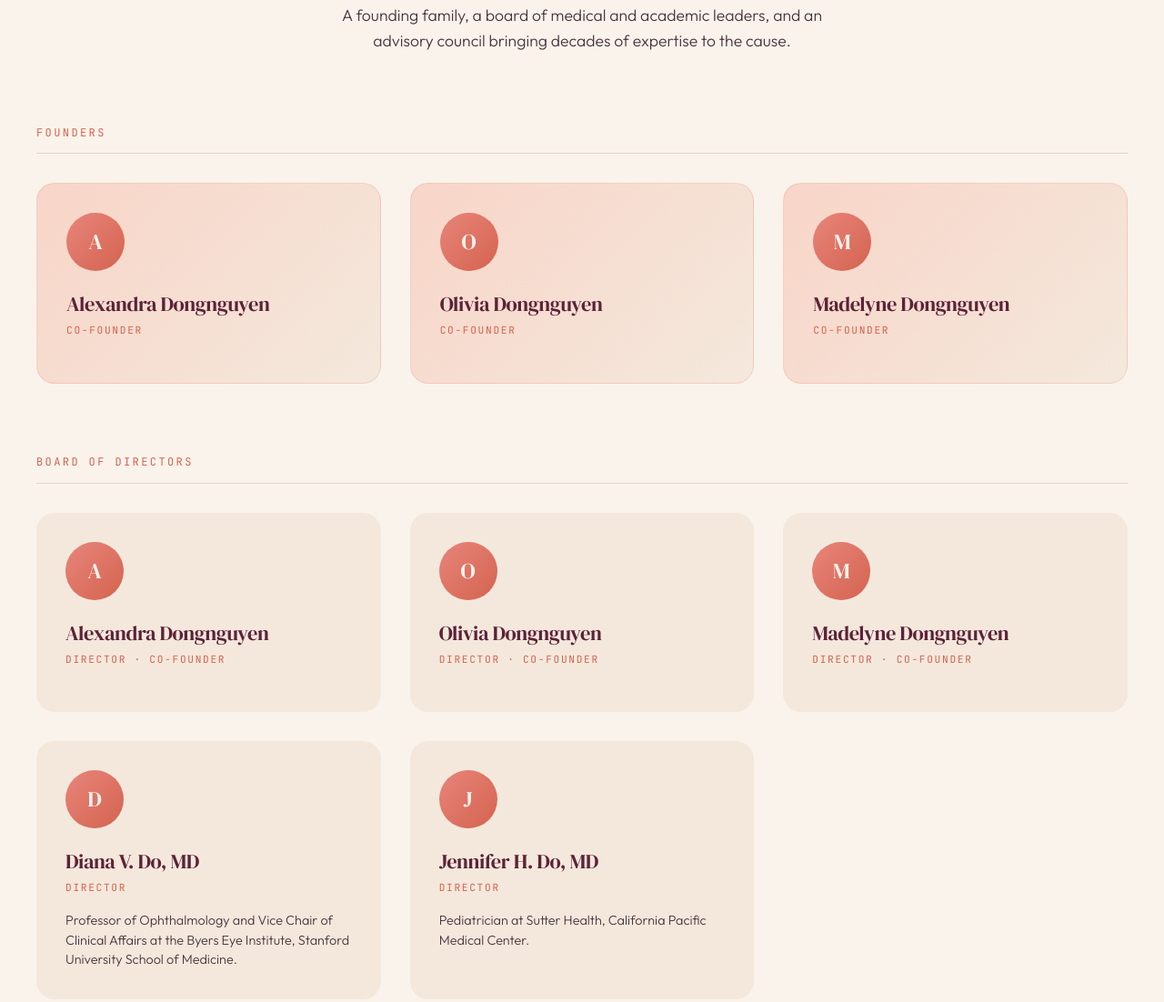
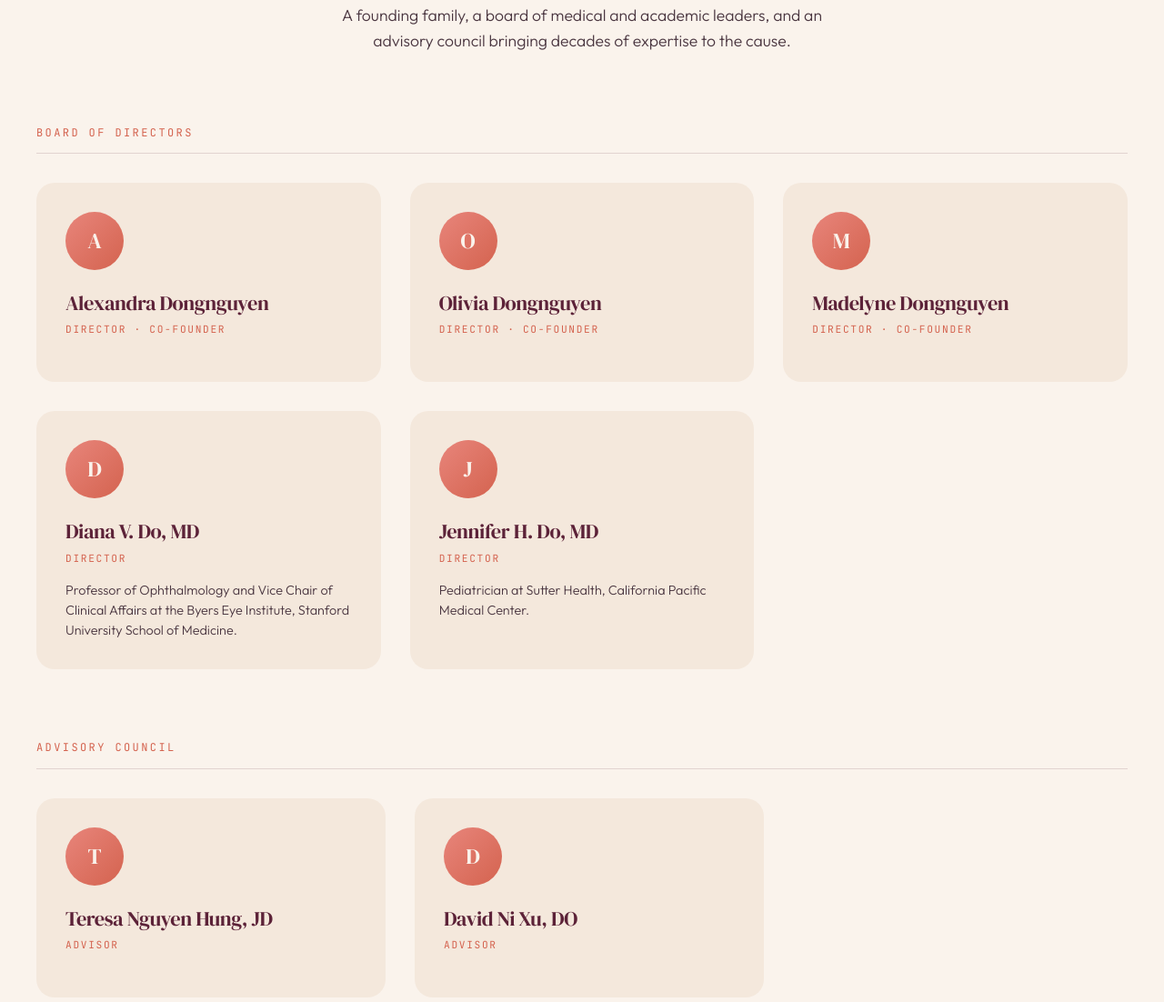
Before and after one commit to QuanBu2002/Inspire-and-Educate, a plain HTML site: page about.html in a window 1280 px wide. Shown: the part 1990-3092 px from the top of the page at 91% size. Drawn offline with Linux system fonts and the light colour scheme.

Commit message:
Update about.html

```diff
--- a/about.html
+++ b/about.html
@@ -351,28 +351,6 @@
       <p>A founding family, a board of medical and academic leaders, and an advisory council bringing decades of expertise to the cause.</p>
     </div>
 
-    <!-- Founders -->
-    <div class="team-section">
-      <h3 class="team-section-title">Founders</h3>
-      <div class="team-grid">
-        <div class="team-card featured">
-          <div class="team-avatar">A</div>
-          <h3>Alexandra Dongnguyen</h3>
-          <span class="role">Co-Founder</span>
-        </div>
-        <div class="team-card featured">
-          <div class="team-avatar">O</div>
-          <h3>Olivia Dongnguyen</h3>
-          <span class="role">Co-Founder</span>
-        </div>
-        <div class="team-card featured">
-          <div class="team-avatar">M</div>
-          <h3>Madelyne Dongnguyen</h3>
-          <span class="role">Co-Founder</span>
-        </div>
-      </div>
-    </div>
-
     <!-- Board of Directors -->
     <div class="team-section">
       <h3 class="team-section-title">Board of Directors</h3>
@@ -418,7 +396,7 @@
         </div>
         <div class="team-card">
           <div class="team-avatar">D</div>
-          <h3>David Ni Xu, MD</h3>
+          <h3>David Ni Xu, DO</h3>
           <span class="role">Advisor</span>
         </div>
       </div>
```
